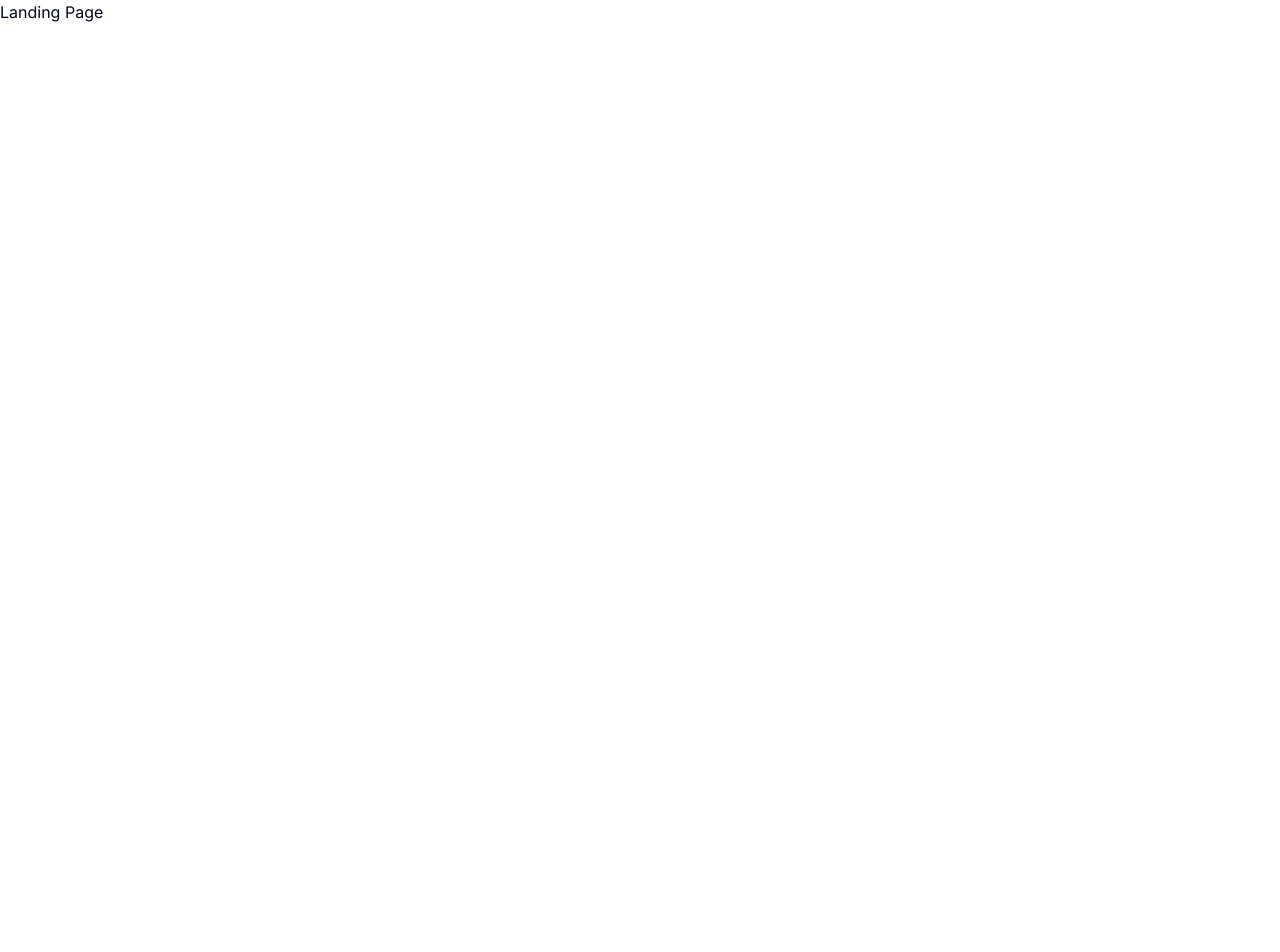
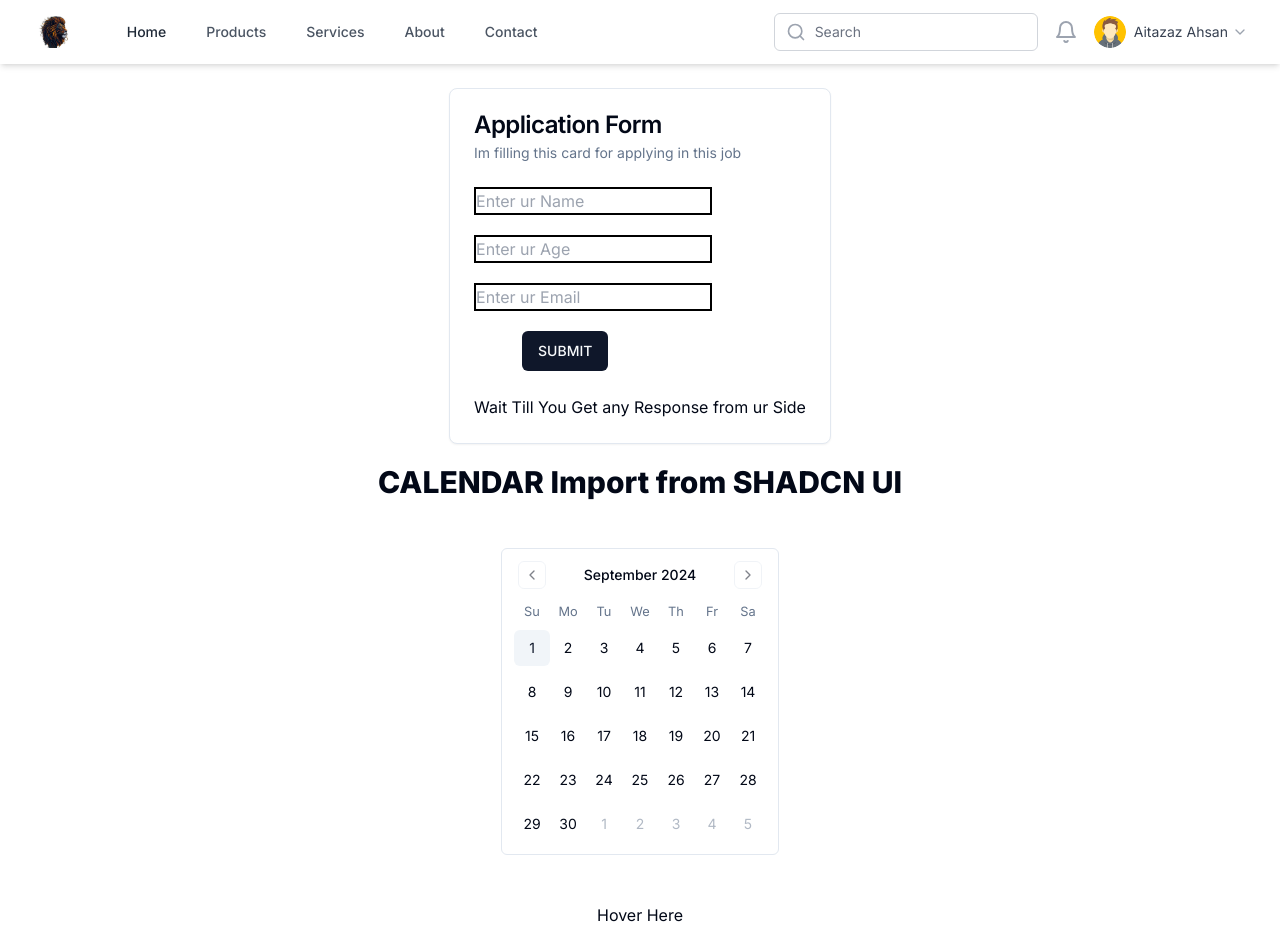
Before and after one commit to aitazazahsan01/class_2, a Next.js app: page / in a window 1280 px wide. Shown: the top 952 px of the page. Before the commit the page ends 800 px from the top, so only its background shows below. Built offline with nearby package versions, Linux system fonts and the light colour scheme.

Commit message:
Update page.tsx

```diff
--- a/src/app/page.tsx
+++ b/src/app/page.tsx
@@ -17,6 +17,52 @@ export default function Home() {
   const [date, setDate] = useState(24);
   return (
 
-    <><h1>Landing Page</h1></>
+    <div>
+      <Component2/>
+
+        <br />
+        <div className="flex justify-center ">
+          <Card>
+              <CardHeader>
+                <CardTitle>Application Form</CardTitle>
+              <CardDescription>Im filling this card for applying in this job</CardDescription>
+              </CardHeader>
+
+              <CardContent>
+                <input type="text" placeholder="Enter ur Name" className="border-2  border-black"/>
+                <br />
+                <input type="number" placeholder="Enter ur Age" className="border-2 border-black mt-5"/>
+                <br />
+                <input type="email" placeholder="Enter ur Email" className="border-2 border-black mt-5"/>
+                <br />
+                <Button className="mt-5 ml-12 hover:shadow-lg hover:shadow-blue-400">SUBMIT</Button>
+              </CardContent>
+              <CardFooter>
+                Wait Till You Get any Response from ur Side
+              </CardFooter>
+          </Card>
+        </div>
+          <h1 className="text-3xl font-extrabold text-center mt-5">CALENDAR Import from SHADCN UI</h1>
+          <div className="flex justify-center mt-12" >
+          <Calendar
+                mode="single"
+                selected={date}
+                onSelect={setDate}
+                className="rounded-md border"
+              />
+          </div>
+
+          <div className="flex justify-center my-12">
+            <HoverCard>
+            <HoverCardTrigger>Hover Here</HoverCardTrigger>
+            <HoverCardContent>
+              Hello I have imported Hover Card from ShadCN UI
+            </HoverCardContent>
+          </HoverCard>
+          </div>
+          <div className="flex justify-center">
+            <Component/>
+          </div>
+    </div>
   );
 }
```
